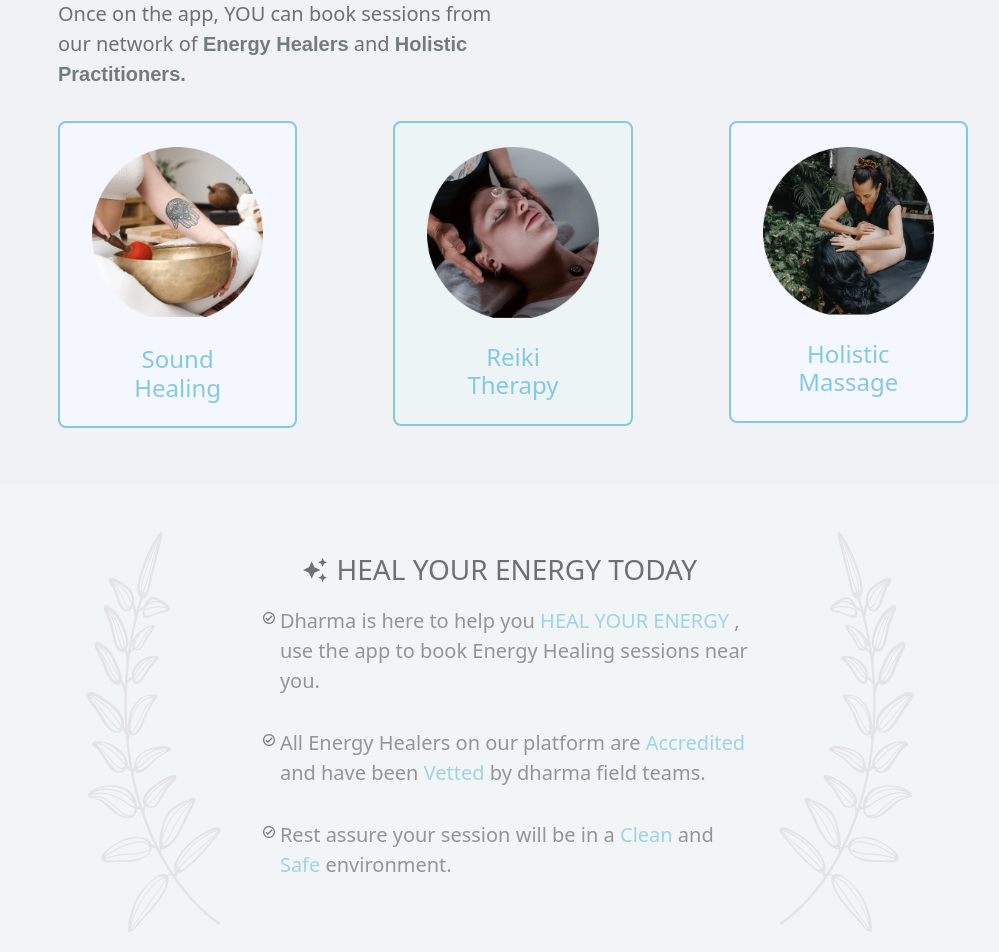
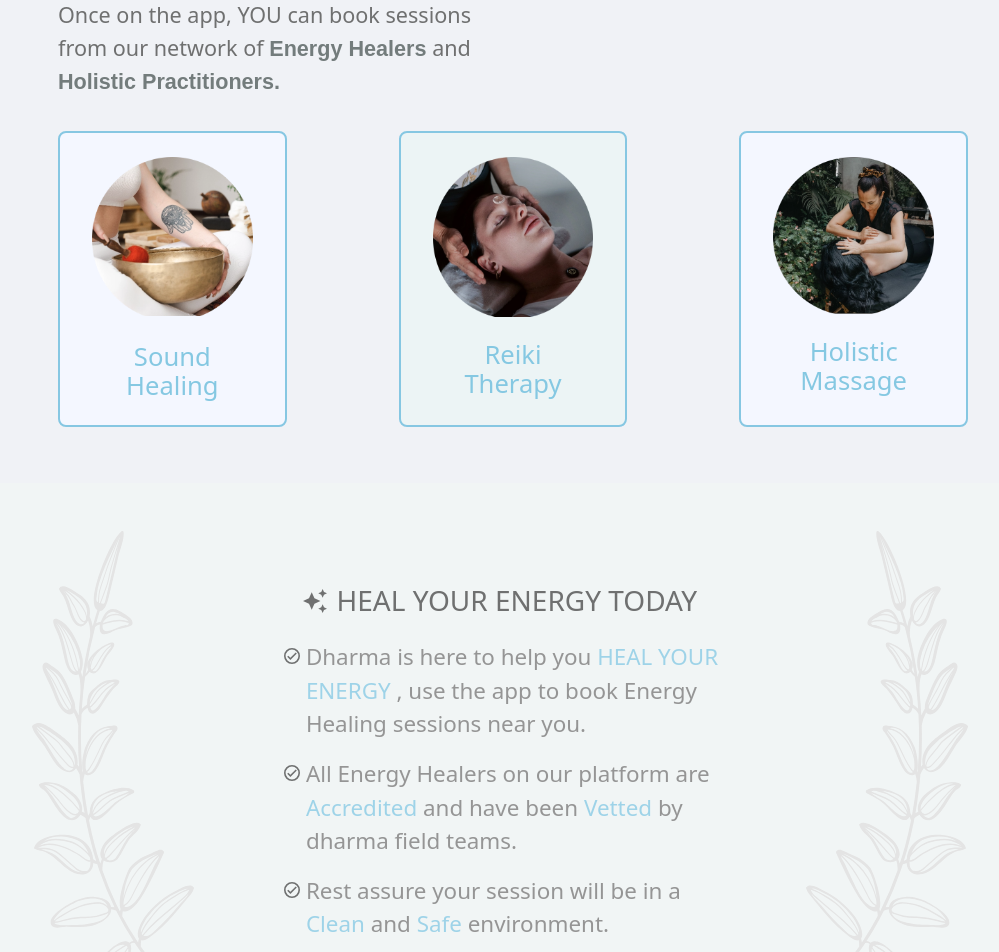
Before and after one commit to donCelis/dharma, a Next.js app: page / in a window 1280 px wide. Shown: the part 840-1792 px from the top of the page, without its empty margins (140-1139 px from the left). Built offline with nearby package versions, Linux system fonts and the light colour scheme; a web font is replaced by a local one.

Commit message:
add: fixed styles home

```diff
--- a/src/components/home/HomeDiscover.jsx
+++ b/src/components/home/HomeDiscover.jsx
@@ -21,31 +21,25 @@
                 <strong>Holistic Practitioners.</strong>
               </p>
             </article>
-            <div className='row gx-md-5 gy-5 gy-md-0'>
-              <aside className='col-12 col-md-4'>
+            <div className='discover_list'>
               <article className='discover_item'>
                 <Image className='img-fluid' src='./images/discover/photo_1/image@2x.png' alt='' />
                 <p>
                   Sound <br /> Healing
                 </p>
               </article>
-              </aside>
-              <aside className='col-12 col-md-4'>
               <article className='discover_item discover_item_mod'>
                 <Image className='img-fluid' src='./images/discover/photo_2/image@2x.png' alt='' />
                 <p>
                   Reiki <br /> Therapy
                 </p>
               </article>
-              </aside>
-              <aside className='col-12 col-md-4'>
               <article className='discover_item'>
                 <Image className='img-fluid' src='./images/discover/photo_3/image@2x.png' alt='' />
                 <p>
                   Holistic <br /> Massage
                 </p>
               </article>
-              </aside>
             </div>
           </aside>
         </section>
--- a/src/components/home/HomeFeatures.jsx
+++ b/src/components/home/HomeFeatures.jsx
@@ -8,8 +8,8 @@
           <Image src='./images/icon_sun.svg' alt='' />
           DHARMA FEATURES
         </h3>
-        <div className='row pt-5'>
-          <aside className='col-6 col-md-6 col-lg-3'>
+        <div className='row gx-0 gx-lg-4 pt-5'>
+          <aside className='col-12 col-sm-6 col-md-6 col-lg-3'>
             <article className='features_item'>
               <p className='number'>1</p>
               <h5>Extensive Database</h5>
@@ -19,7 +19,7 @@
               </figure>
             </article>
           </aside>
-          <aside className='col-6 col-md-6 col-lg-3'>
+          <aside className='col-12 col-sm-6 col-md-6 col-lg-3'>
             <article className='features_item'>
               <p className='number'>2</p>
               <h5>Flexible Session</h5>
@@ -29,7 +29,7 @@
               </figure>
             </article>
           </aside>
-          <aside className='col-6 col-md-6 col-lg-3'>
+          <aside className='col-12 col-sm-6 col-md-6 col-lg-3'>
             <article className='features_item'>
               <p className='number'>3</p>
               <h5>Bilingual Energy Healers</h5>
@@ -39,7 +39,7 @@
               </figure>
             </article>
           </aside>
-          <aside className='col-6 col-md-6 col-lg-3'>
+          <aside className='col-12 col-sm-6 col-md-6 col-lg-3'>
             <article className='features_item'>
               <p className='number'>4</p>
               <h5>Earn Rewards</h5>
--- a/src/components/home/HomeList.jsx
+++ b/src/components/home/HomeList.jsx
@@ -4,7 +4,7 @@
   return (
     <section className='home_list'>
       <div className='container mod_container'>
-        <section className='d-flex align-items-center mod-gap'>
+        <section className='home_list_grid mod-gap'>
           <aside className='image'>
             <Image src='./images/plant_left.svg' alt='' />
           </aside>
--- a/src/styles/_format.scss
+++ b/src/styles/_format.scss
@@ -48,6 +48,9 @@
 }
 .mod-gap {
   gap: 5rem;
+  @include desktop-md {
+    gap: 2rem;
+  }
   @include desktop-sm {
     gap: 0;
   }
--- a/src/styles/sections/_footer.scss
+++ b/src/styles/sections/_footer.scss
@@ -2,7 +2,7 @@
 
 footer {
   text-align: center;
-  padding: 2rem 0;
+  padding-bottom: 2rem;
   .middle {
     display: flex;
     place-content: center;
--- a/src/styles/sections/_homeDiscover.scss
+++ b/src/styles/sections/_homeDiscover.scss
@@ -3,11 +3,6 @@
 .home_discover {
   background: #dae2f23e;
   padding: 2rem 0 3.5rem;
-  @media (min-width: 992px) {
-    .gx-md-5 {
-      --bs-gutter-x: 6rem;
-    }
-  }
   .hide {
     @include tablet {
       display: none;
@@ -29,11 +24,26 @@
     p {
       margin: 0;
       margin-top: 1rem;
-      font-size: 20px;
+      font-size: 1.35em;
       strong {
         font-family: 'Avenir Next', sans-serif;
         color: #737c7c;
       }
+    }
+  }
+  .discover_list {
+    display: grid;
+    grid-template-columns: repeat(3, 1fr);
+    gap: 7rem;
+    @include desktop-sm {
+      gap: 4rem;
+    }
+    @include tablet {
+      gap: 3rem;
+      grid-template-columns: repeat(2, 1fr);
+    }
+    @include mobile {
+      grid-template-columns: 1fr;
     }
   }
   .discover_item {
@@ -42,9 +52,12 @@
     border: #86c7e2 solid 2px;
     background: #f4f7ff;
     border-radius: 8px;
-    @include tablet {
-      width: 50%;
-      margin: 0 auto;
+    &:last-child {
+      @include tablet {
+        grid-column: 1/-1;
+        width: 50%;
+        margin: 0 auto;
+      }
     }
     @include mobile {
       width: 60%;
@@ -55,7 +68,7 @@
     }
     p {
       color: #85c8e2;
-      font-size: 24px;
+      font-size: 1.6em;
       line-height: 1.8rem;
       margin: 0;
       margin-top: 1.4rem;
--- a/src/styles/sections/_homeFeatures.scss
+++ b/src/styles/sections/_homeFeatures.scss
@@ -1,5 +1,7 @@
+@use '../partials/' as *;
+
 .home_features {
-  padding: 2rem 0;
+  padding: 2rem 0 4rem;
   &_title {
     text-decoration: underline;
     color: #6f7070;
@@ -13,6 +15,10 @@
   }
   .features_item {
     text-align: center;
+    @include mobile{
+      width: 60%;
+      margin: 0 auto;
+    }
     .number {
       color: #9ed3e8;
       font-size: 1.6em;
@@ -26,6 +32,11 @@
     h5 {
       color: #9ed3e8;
       text-decoration: underline;
+      font-size: 1.3em;
+      letter-spacing: 0.5px;
+      @include mobile{
+        font-size: 1.1em;
+      }
     }
     p {
       color: #959595;
--- a/src/styles/sections/_homeHeader.scss
+++ b/src/styles/sections/_homeHeader.scss
@@ -1,7 +1,4 @@
 .home_header {
-  position: sticky;
-  top: 0;
-  z-index: 10;
   background: linear-gradient(
     180deg,
     hsla(164, 88%, 71%, 0.6) 0%,
--- a/src/styles/sections/_homeList.scss
+++ b/src/styles/sections/_homeList.scss
@@ -3,21 +3,23 @@
 .home_list {
   background: #edf5f58b;
   padding: 3rem 0;
+  &_grid{
+    display: grid;
+    grid-template-columns: 1fr 3fr 1fr;
+    align-items: center;
+    @include tablet{
+      grid-template-columns: 1fr;
+      width: 80%;
+      margin: 0 auto;
+    }
+    @include mobile{
+      width: 100%;
+      margin: 0 auto;
+    }
+  }
   .image {
-    &:first-child img {
-      transform: translateX(40%);
-      @include desktop-sm {
-        transform: translateX(0%);
-      }
-    }
-    &:last-child img {
-      transform: translateX(-40%);
-      @include desktop-sm {
-        transform: translateX(0%);
-      }
-    }
     img {
-      height: 25rem;
+      height: 30rem;
       @include tablet {
         display: none;
       }
@@ -25,7 +27,7 @@
   }
   &_title {
     color: #6f7070;
-    margin-bottom: 1.2rem;
+    margin-bottom: 1.4rem;
     display: flex;
     justify-content: center;
     align-items: center;
@@ -35,18 +37,17 @@
     }
   }
   ul {
-    list-style-type: none;
+    list-style: none;
     li {
-      display: flex;
-      align-items: flex-start;
       margin-bottom: 1rem;
+      position: relative;
       &::before {
         content: '';
-        margin-left: -1rem;
-        margin-right: 5px;
-        margin-top: 6px;
-        min-width: 12px;
-        min-height: 12px;
+        position: absolute;
+        top: 0.5rem;
+        left: -1.4rem;
+        min-width: 1rem;
+        min-height: 1rem;
         background-color: #6f7070;
         mask-image: url('/images/icon_list.svg');
         mask-size: cover;
@@ -54,7 +55,10 @@
       }
       p {
         color: #959595;
-        font-size: 20px;
+        font-size: 1.4em;
+        @include mobile{
+          font-size: 1em;
+        }
         span {
           color: #9ed3e8;
         }
--- a/src/styles/sections/_homePromo.scss
+++ b/src/styles/sections/_homePromo.scss
@@ -15,32 +15,32 @@
         position: absolute;
         top: 50%;
         transform: translateY(-50%);
-        width: 9rem;
-        height: 9rem;
+        width: 12rem;
+        height: 12rem;
         border-radius: 100%;
-        filter: blur(50px) opacity(0.4);
+        filter: blur(50px) opacity(0.3);
         z-index: -1;
       }
       &::before {
-        left: 0;
+        left: -2.5rem;
         background: #3c4fe3a0;
       }
       &::after {
-        right: 0;
+        right: -2.5rem;
         background: #78ffd5a0;
       }
       .logo_promo {
-        width: 8rem;
+        width: 9rem;
         margin: 0 auto;
       }
     }
 
     .app_store {
-      width: 8rem;
+      width: 9rem;
       margin: 0 auto;
     }
     p {
-      font-size: 1.2em;
+      font-size: 1.4em;
     }
   }
 }
```
Lines whose indentation alone changed are shown as unchanged.
